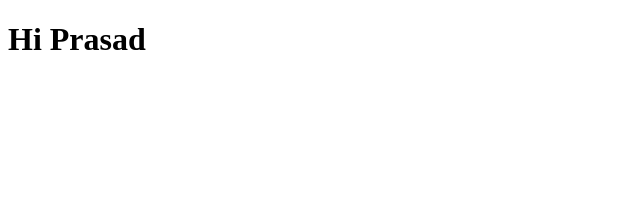
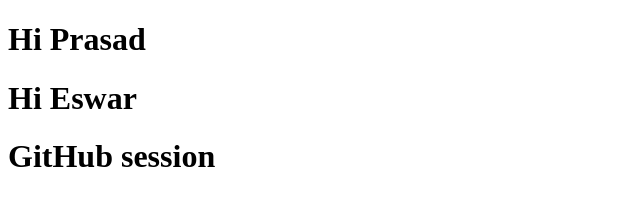
Before and after one commit to saieswar/prasad, a plain HTML site: page index.html in a window 1280 px wide. Shown: the whole page, without its empty margins (0-640 px from the left). Drawn offline with Linux system fonts and the light colour scheme.

```diff
--- a/index.html
+++ b/index.html
@@ -5,5 +5,7 @@
 </head>
 <body>
 <h1>Hi Prasad</h1>
+<h1>Hi Eswar</h1>
+<h1>GitHub session</h1>
 </body>
 </html>
```
